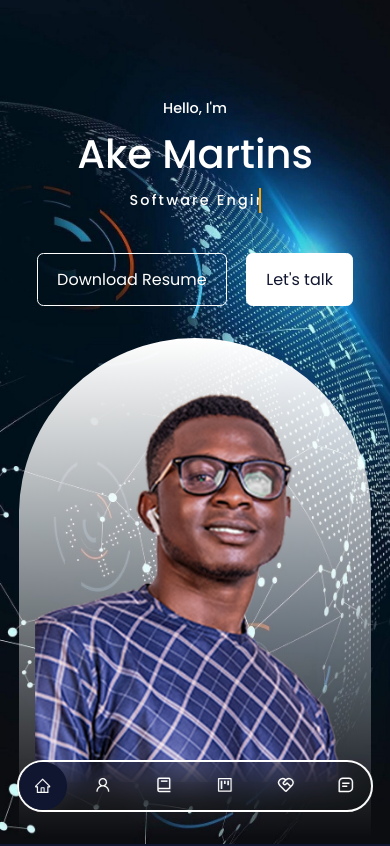
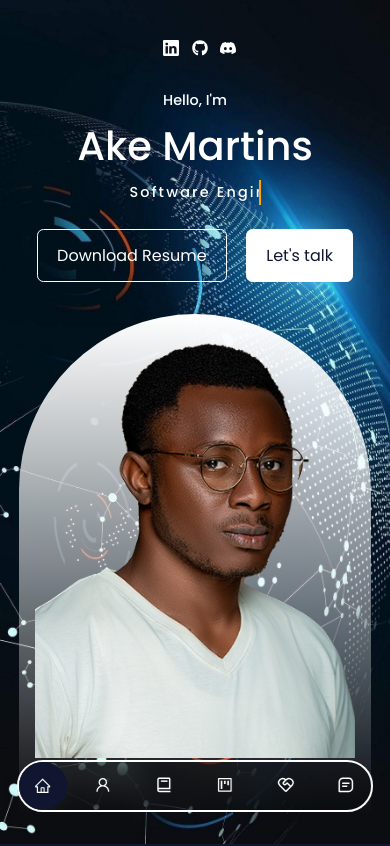
Before and after one commit to M-tech1/my_portfolio, a React (Create React App) app: page / in a window 390 px wide. Shown: the top 846 px of the page. Built offline with nearby package versions, Linux system fonts and the light colour scheme.

Commit message:
Change header image and fixed mobile view

```diff
--- a/src/components/header/header.css
+++ b/src/components/header/header.css
@@ -123,7 +123,6 @@ padding: 0.5rem;
 @media screen and (max-width: 1024px){
 
   .header__container{
-
     margin-top: 1rem;
 }
     header{
@@ -141,10 +140,7 @@ padding: 0.5rem;
       overflow:visible;
       padding: 0.5rem 1rem 1rem 1rem;
   }
-  .me>img{
-    /* width: 100%;
-    height: 100%; */
-  }
+
 }
 
 
@@ -152,7 +148,7 @@ padding: 0.5rem;
 @media only screen and (max-width: 600px){
 
   .header__container{
-    margin-top: 2rem;
+    margin-top: 1.5rem;
 }
     header{
         height: 100vh;
@@ -161,11 +157,22 @@ padding: 0.5rem;
     .container header__container{
 
     }
-    .header__socials,
-    .scroll__down{
-        display: none;
+    .header__socials{
+        /* display: none; */
+        display: flex;
+        flex-direction: row;
+        align-items: center;
+        justify-content: center;
+        top:-870px;
+        right: 10%;
+
     }
-
+    .header__socials::after{
+      display: none;
+  }
+.scroll__down{
+  display: none;
+}
 
     .header__container{
       text-align: center;
@@ -174,7 +181,7 @@ padding: 0.5rem;
     }
 
     .cta{
-      margin-top: 2.5rem;
+      margin-top: 1.5rem;
       display: flex;
       gap: 1.2rem;
       justify-content: center;
@@ -187,7 +194,6 @@ padding: 0.5rem;
       position: relative;
       left: calc(50% - 11rem);
       margin-bottom:0rem;
-      /* border-radius: 12rem 12rem 0 0; */
 
   }
   .img{
@@ -197,6 +203,3 @@ padding: 0.5rem;
   }
 
   }
-
-
-/*  new style */
```
Also changed, not shown: src/assets/me.png, src/assets/me2.png (added).
